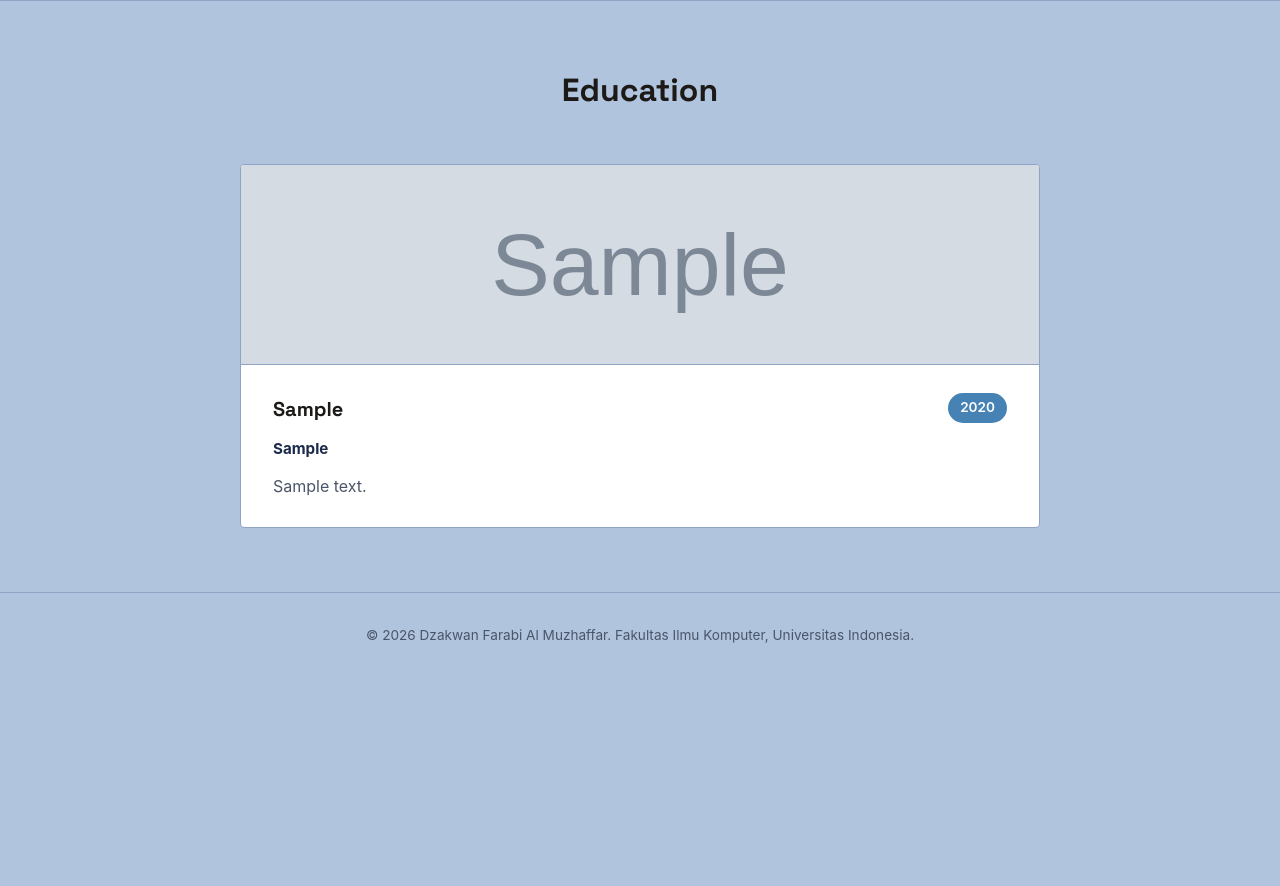
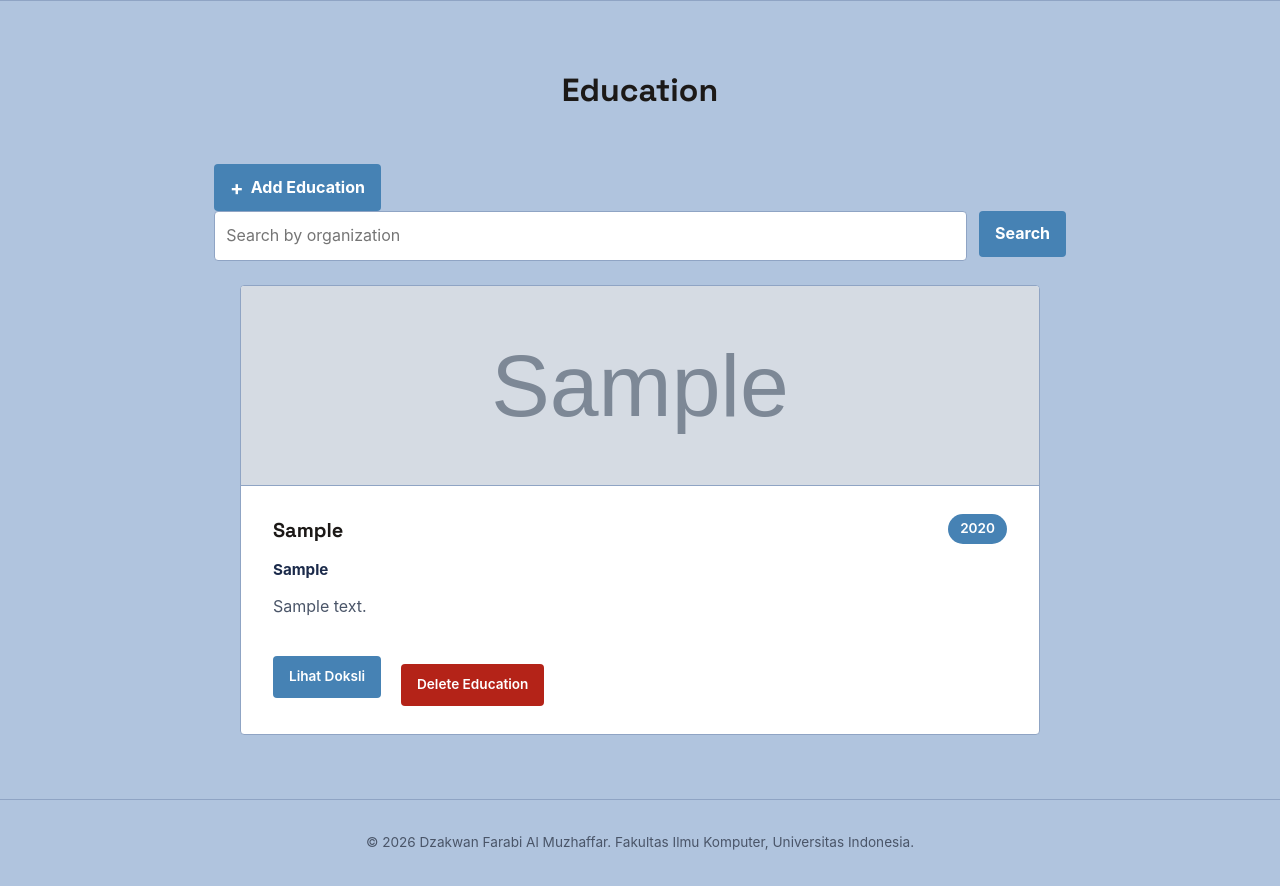
Before and after one commit to dzakwanversipacil/myportofolio, a Django app: page /education/ in a window 1280 px wide. Shown: the part 74-960 px from the top of the page. Before the commit the page ends 717 px from the top, so only its background shows below. Run offline with Django 5.2, Linux system fonts and the light colour scheme; tables that the repository leaves empty hold one stand-in row (values such as "Sample post"); grey boxes marked "Sample" are stand-in pictures.

Commit message:
feat: add delete feature to education section

```diff
--- a/main/urls.py
+++ b/main/urls.py
@@ -16,4 +16,5 @@ urlpatterns = [
     path("api/education/", get_education_json, name="get_education_json"),
 
     path("experience/<uuid:experience_id>/delete/",delete_experience,name="delete_experience"),
+    path("education/<uuid:education_id>/delete/",delete_education,name="delete_education"),
 ]
--- a/main/views.py
+++ b/main/views.py
@@ -114,3 +114,13 @@ def delete_experience(request, experience_id):
         return redirect("main:show_experience")
 
     return redirect("main:show_experience")
+
+def delete_education(request, education_id):
+    education = get_object_or_404(Education, pk=education_id)
+
+    if request.method == "POST":
+        education.delete()
+        messages.success(request, "Education Deleted Successfully!")
+        return redirect("main:show_education")
+
+    return redirect("main:show_education")
--- /dev/null
+++ b/templates/components/education_delete_modal.html
@@ -0,0 +1,41 @@
+<p class="form-status">
+    <button type="button"
+            class="button button-danger"
+            popovertarget="delete-education-{{ education.id }}"
+            aria-label="Delete {{ education.organization }}"
+            title="Delete Education">Delete Education</button>
+</p>
+<div id="delete-education-{{ education.id }}"
+     class="delete-modal"
+     popover="auto"
+     role="dialog"
+     aria-modal="true"
+     aria-labelledby="delete-education-title-{{ education.id }}">
+    <button type="button"
+            class="delete-modal__backdrop"
+            popovertarget="delete-education-{{ education.id }}"
+            popovertargetaction="hide"
+            aria-label="Close delete confirmation"></button>
+    <div class="delete-modal__content">
+        <button type="button"
+                class="delete-modal__close"
+                popovertarget="delete-education-{{ education.id }}"
+                popovertargetaction="hide"
+                aria-label="Close delete confirmation">×</button>
+        <h2 id="delete-education-title-{{ education.id }}">Delete Education?</h2>
+        <p>
+            Are you sure you want to delete the education
+            <strong>{{ education.organization }}</strong>?
+        </p>
+        <div class="delete-modal__actions">
+            <button type="button"
+                    class="button button-secondary"
+                    popovertarget="delete-education-{{ education.id }}"
+                    popovertargetaction="hide">Cancel</button>
+            <form method="post" action="{% url 'main:delete_education' education.id %}">
+                {% csrf_token %}
+                <button type="submit" class="button button-danger">Yes, Delete</button>
+            </form>
+        </div>
+    </div>
+</div>
--- a/templates/education.html
+++ b/templates/education.html
@@ -1,5 +1,5 @@
-{% extends 'base.html' %}
-<!doctype html>
+{% extends "base.html" %}
+<!DOCTYPE html>
 <html lang="en">
   <head>
     <meta charset="UTF-8" />
@@ -7,10 +7,8 @@
     <title>{{ name }} - Portofolio</title>
     <link rel="preconnect" href="https://fonts.googleapis.com" />
     <link rel="preconnect" href="https://fonts.gstatic.com" crossorigin />
-    <link
-      href="https://fonts.googleapis.com/css2?family=Space+Grotesk:wght@500;700&display=swap"
-      rel="stylesheet"
-    />
+    <link href="https://fonts.googleapis.com/css2?family=Space+Grotesk:wght@500;700&display=swap"
+          rel="stylesheet" />
     <link rel="stylesheet" href="/static/css/style.css" />
   </head>
   <body>
@@ -19,16 +17,27 @@
         <section class="edu" id="education">
           <div class="container">
             <h2 class="section-title">Education</h2>
+            <a href="{% url 'main:create_education' %}" class="button add-button">
+              <span aria-hidden="true">+</span>
+              Add Education
+            </a>
+            <form method="get" action="{% url 'main:show_education' %}" class="search">
+              <input type="search"
+                     name="organization"
+                     value="{{ organization_query }}"
+                     placeholder="Search by organization"
+                     class="search__input"
+                     aria-label="Search by organization" />
+              <button type="submit" class="button">Search</button>
+            </form>
             <div class="edu-grid grid-layout">
               {% for edu in education_list %}
                 <article class="base-card">
                   <div class="card-image-wrapper">
                     {% if edu.image_url %}
-                <img
-                  src="{{ edu.image_url }}"
+                      <img src="{{ edu.image_url }}"
                            alt="{{ edu.organization }}"
-                  class="card-cover"
-                />
+                           class="card-cover" />
                     {% endif %}
                   </div>
                   <div class="card-content">
@@ -38,10 +47,22 @@
                     </div>
                     <p class="card-organization">{{ edu.field_of_study }}</p>
                     <p class="card-desc">{{ edu.description }}</p>
+                    <div class="card-actions">
+                      <div class="actions">
+                        {% if edu.image_url %}
+                          <a href="{{ edu.image_url }}" class="button">Lihat Doksli</a>
+                        {% endif %}
+                        {% include "components/education_delete_modal.html" with education=edu %}
+                      </div>
+                    </div>
                   </div>
                 </article>
               {% empty %}
+                {% if title_query %}
+                  <p class="empty-state">No search results.</p>
+                {% else %}
                   <p>Belum ada data pendidikan.</p>
+                {% endif %}
               {% endfor %}
             </div>
           </div>
```
Lines whose indentation alone changed are shown as unchanged.
